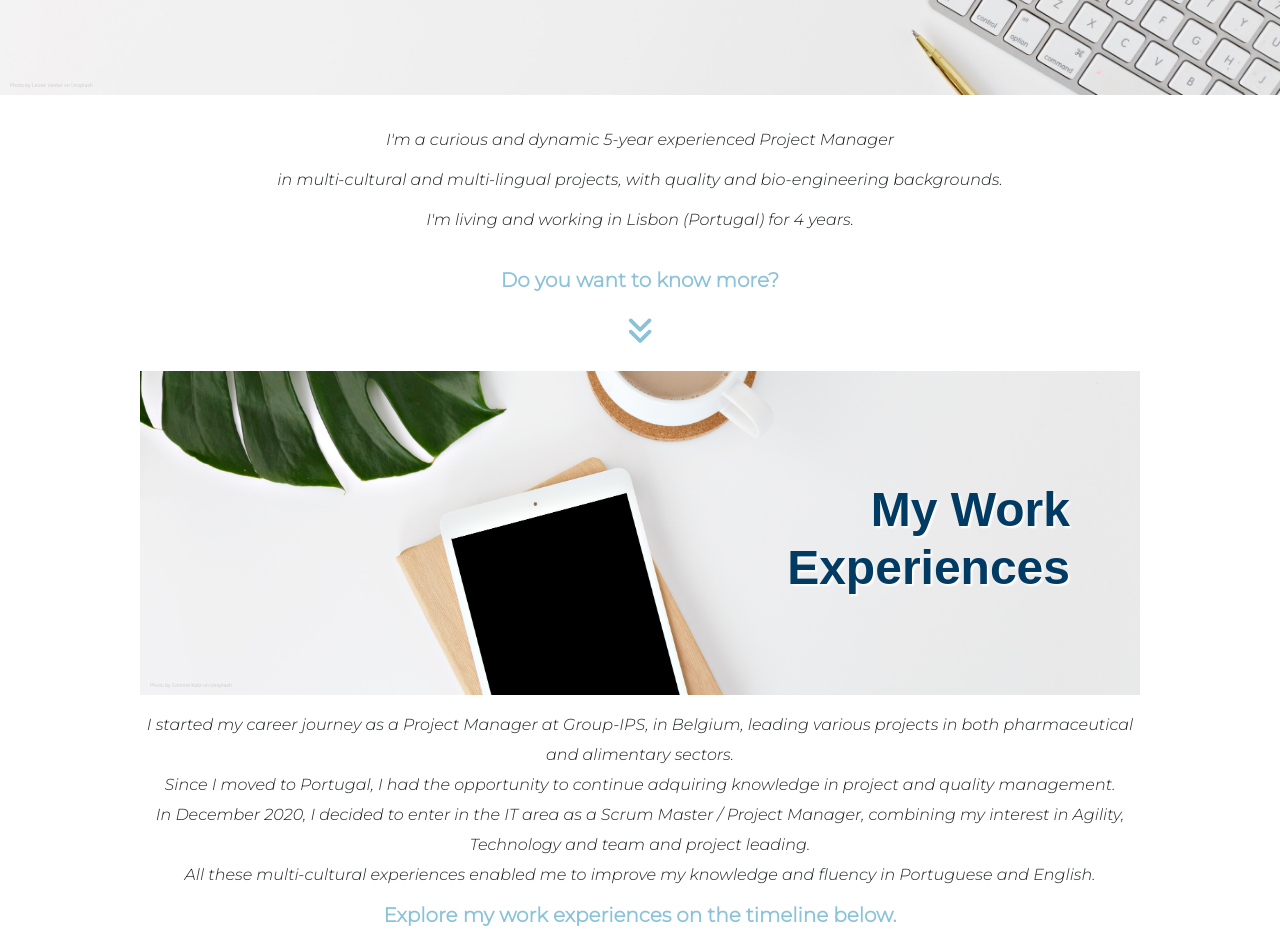
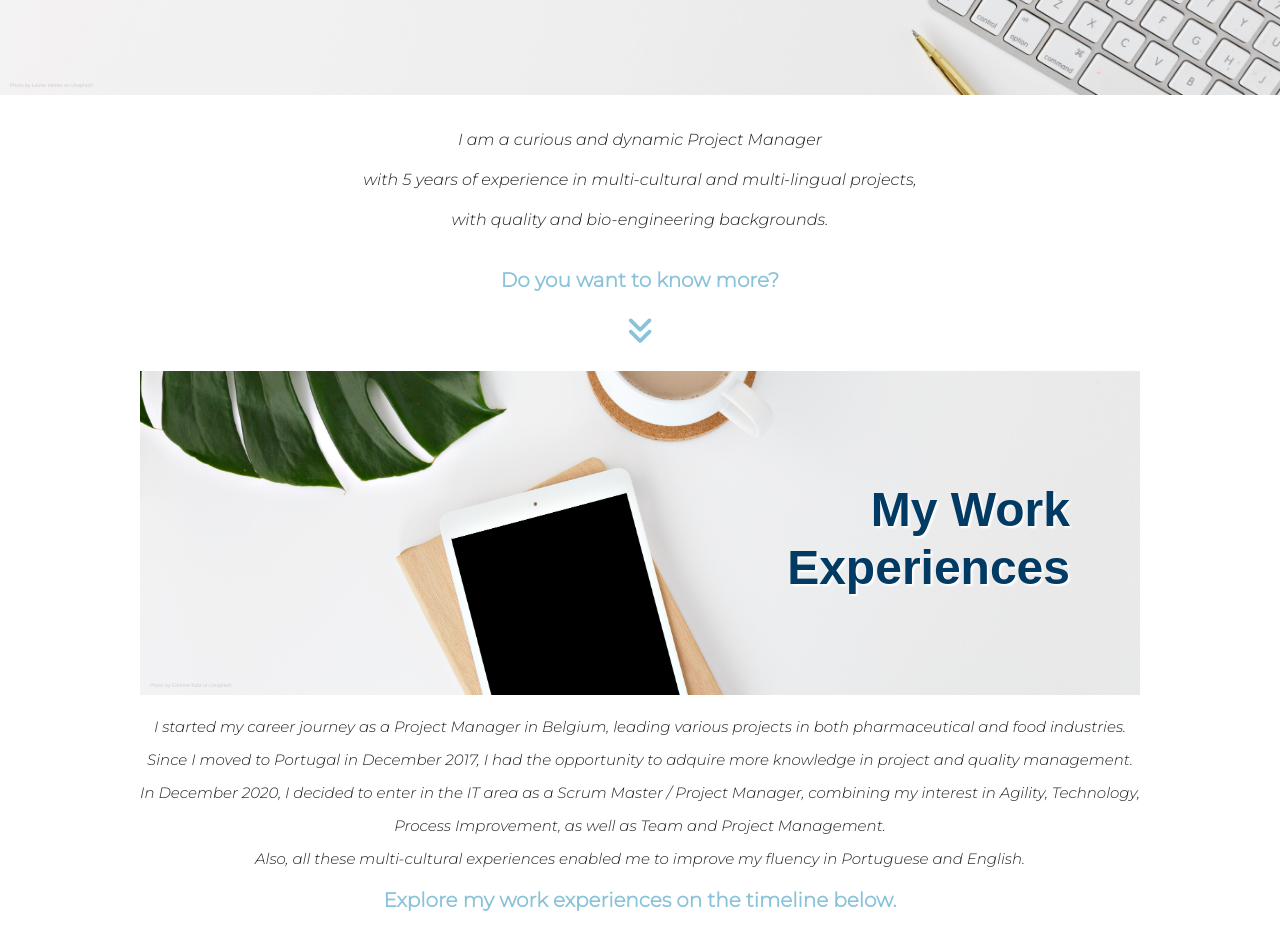
Before and after one commit to LaetitiaVB/my-CV-Web, a plain HTML site: page index.html in a window 1280 px wide. Shown: the part 207-1140 px from the top of the page. Drawn offline with nearby package versions, Linux system fonts and the light colour scheme.

Commit message:
Changes 23/11
changes in text

```diff
--- a/index.html
+++ b/index.html
@@ -50,13 +50,11 @@
 
 <div class="intro">
 
-I'm a curious and dynamic 5-year experienced Project Manager <br>
-in multi-cultural and multi-lingual projects,
-with quality and bio-engineering backgrounds.
+I am a curious and dynamic Project Manager <br> with 5 years of experience in multi-cultural and multi-lingual projects, <br> with quality and bio-engineering backgrounds.
 <br>
 
-I'm living and working in Lisbon (Portugal) for 4 years.
-
+<!-- I am living and working in Lisbon (Portugal) since December 2017.
+ -->
 </div>
 
 <div class="more">
@@ -81,16 +79,16 @@ I'm living and working in Lisbon (Portugal) for 4 years.
 
 <div class="intro-2">
 
-I started my career journey as a Project Manager at Group-IPS, in Belgium, leading various projects in both pharmaceutical and alimentary sectors.
+I started my career journey as a Project Manager in Belgium, leading various projects in both pharmaceutical and food industries.
 
 <br>
-Since I moved to Portugal, I had the opportunity to continue adquiring knowledge in project and quality management.
+Since I moved to Portugal in December 2017, I had the opportunity to adquire more knowledge in project and quality management.
 
 <br>
-In December 2020, I decided to enter in the IT area as a Scrum Master / Project Manager, combining my interest in Agility, Technology and team and project leading.
+In December 2020, I decided to enter in the IT area as a Scrum Master / Project Manager, combining my interest in Agility, Technology, Process Improvement, as well as Team and Project Management.
 <br>
 
-All these multi-cultural experiences enabled me to improve my knowledge and fluency in Portuguese and English.
+Also, all these multi-cultural experiences enabled me to improve my fluency in Portuguese and English.
 
 </div>
 
@@ -200,7 +198,7 @@ All these multi-cultural experiences enabled me to improve my knowledge and flue
 
 <div class="skills">
 	<div class="skills-text">
-	My studies as well as my various work experiences and my curiosity to learn about new subjects and improve my knowledge enabled me to develop the following skills:
+	Thanks to my studies, work experiences and curiosity to learn about new subjects, <br>I could develop or reinforce the following skills:
 	</div>
 
 
--- a/style.css
+++ b/style.css
@@ -141,8 +141,9 @@ a.nostyle:visited {
 	padding-left: 50px;
 	max-width: 1100px;
 	text-anchor: end;
-	line-height: 30px;
+	line-height: 33px;
 	text-align: center;
+	font-size: 15px;
 }
 
 .explore{
```
